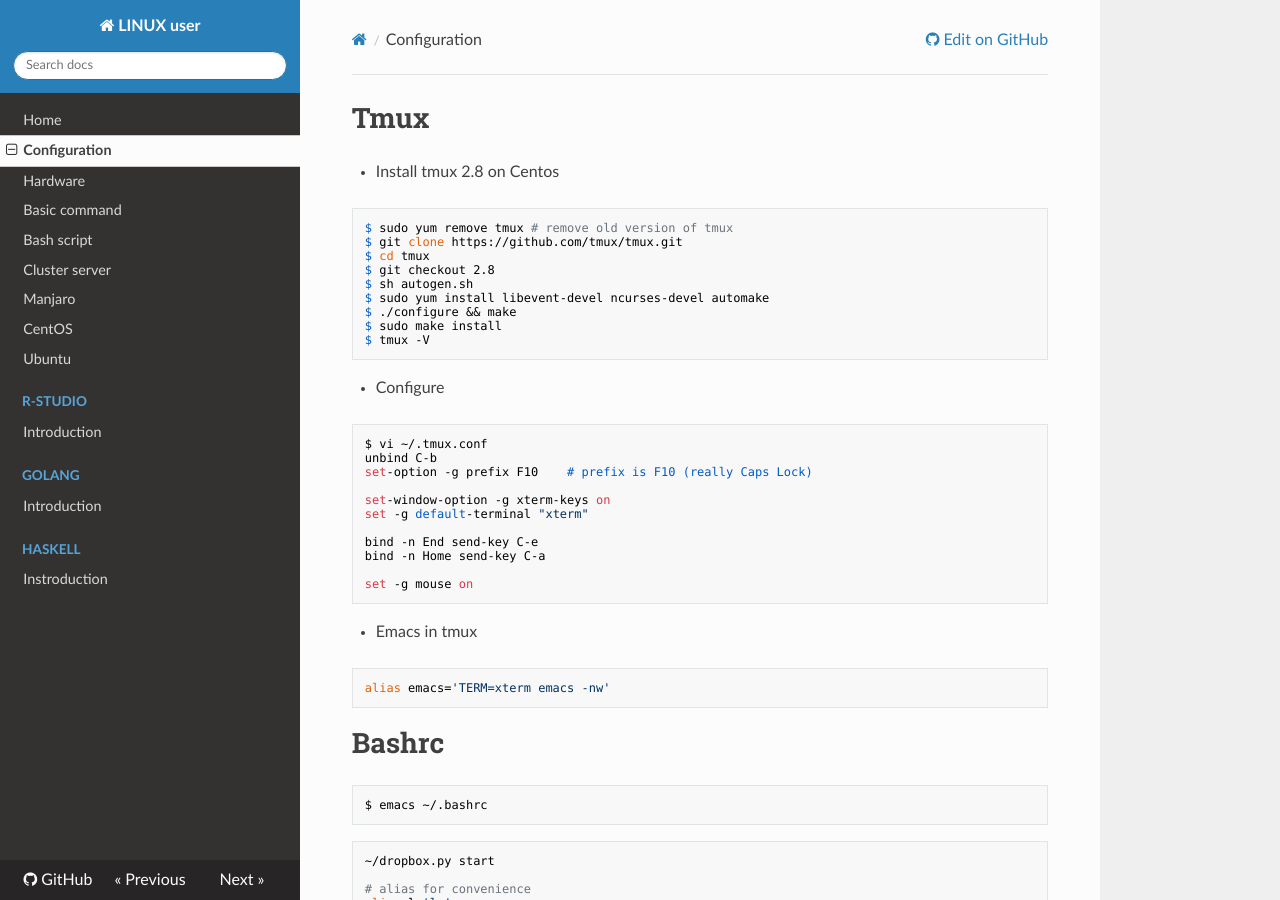
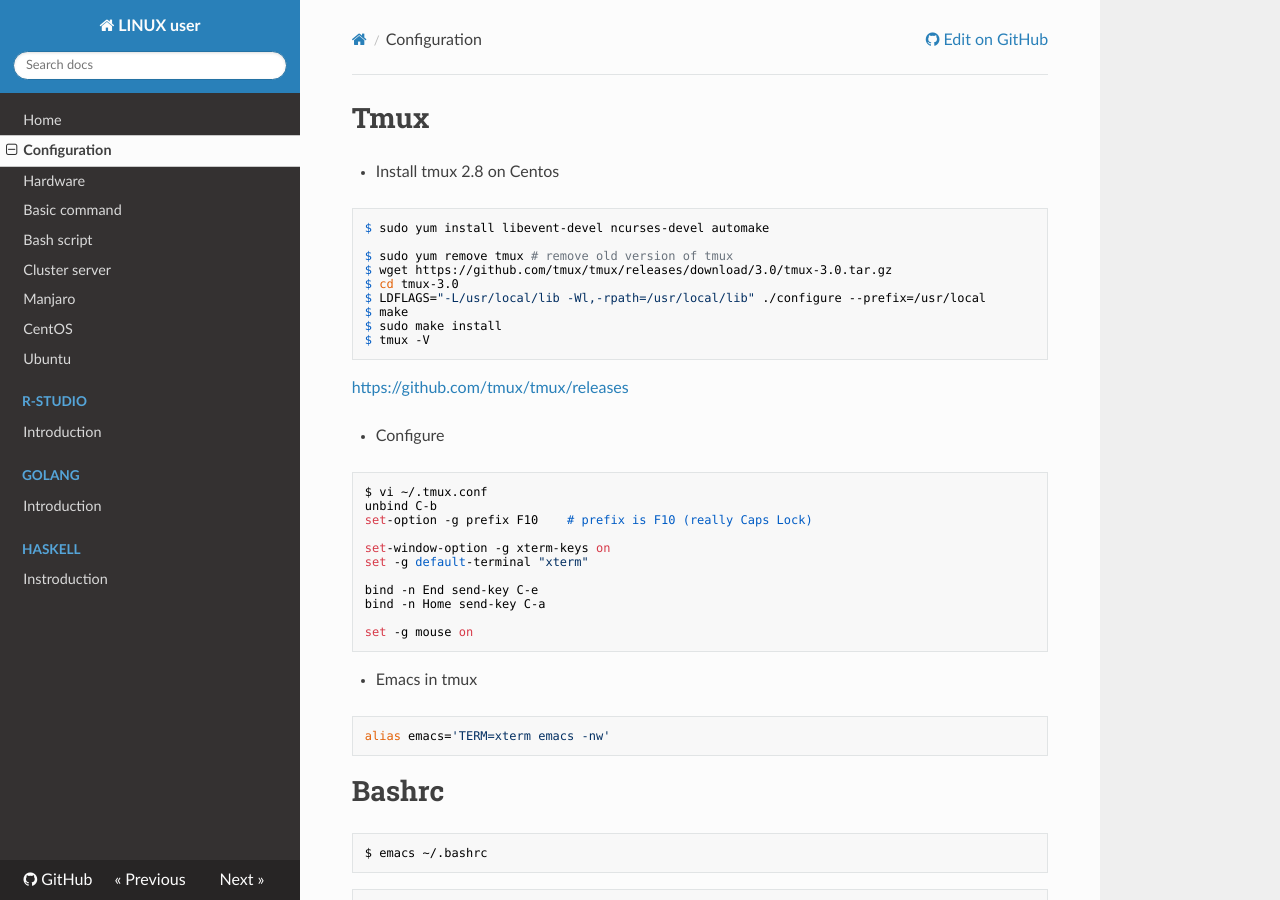
Before and after one commit to WonyoungCho/LINUX, an MkDocs documentation site: the page built from docs/config.md, in a window 1280 px wide and 900 px high. Built offline with MkDocs 1.6.1, drawn with Linux system fonts in a browser that asks for light colours; nearby versions of some CDN libraries; old or Windows-style settings are respelled for this version of MkDocs.

Commit message:
Update config.md

````diff
--- a/docs/config.md
+++ b/docs/config.md
@@ -1,16 +1,17 @@
 # Tmux
 - Install tmux 2.8 on Centos
 ```
+$ sudo yum install libevent-devel ncurses-devel automake
+
 $ sudo yum remove tmux # remove old version of tmux
-$ git clone https://github.com/tmux/tmux.git
-$ cd tmux
-$ git checkout 2.8
-$ sh autogen.sh
-$ sudo yum install libevent-devel ncurses-devel automake
-$ ./configure && make
+$ wget https://github.com/tmux/tmux/releases/download/3.0/tmux-3.0.tar.gz
+$ cd tmux-3.0
+$ LDFLAGS="-L/usr/local/lib -Wl,-rpath=/usr/local/lib" ./configure --prefix=/usr/local
+$ make
 $ sudo make install
 $ tmux -V
 ```
+<https://github.com/tmux/tmux/releases>
 
 - Configure
 ```
````
